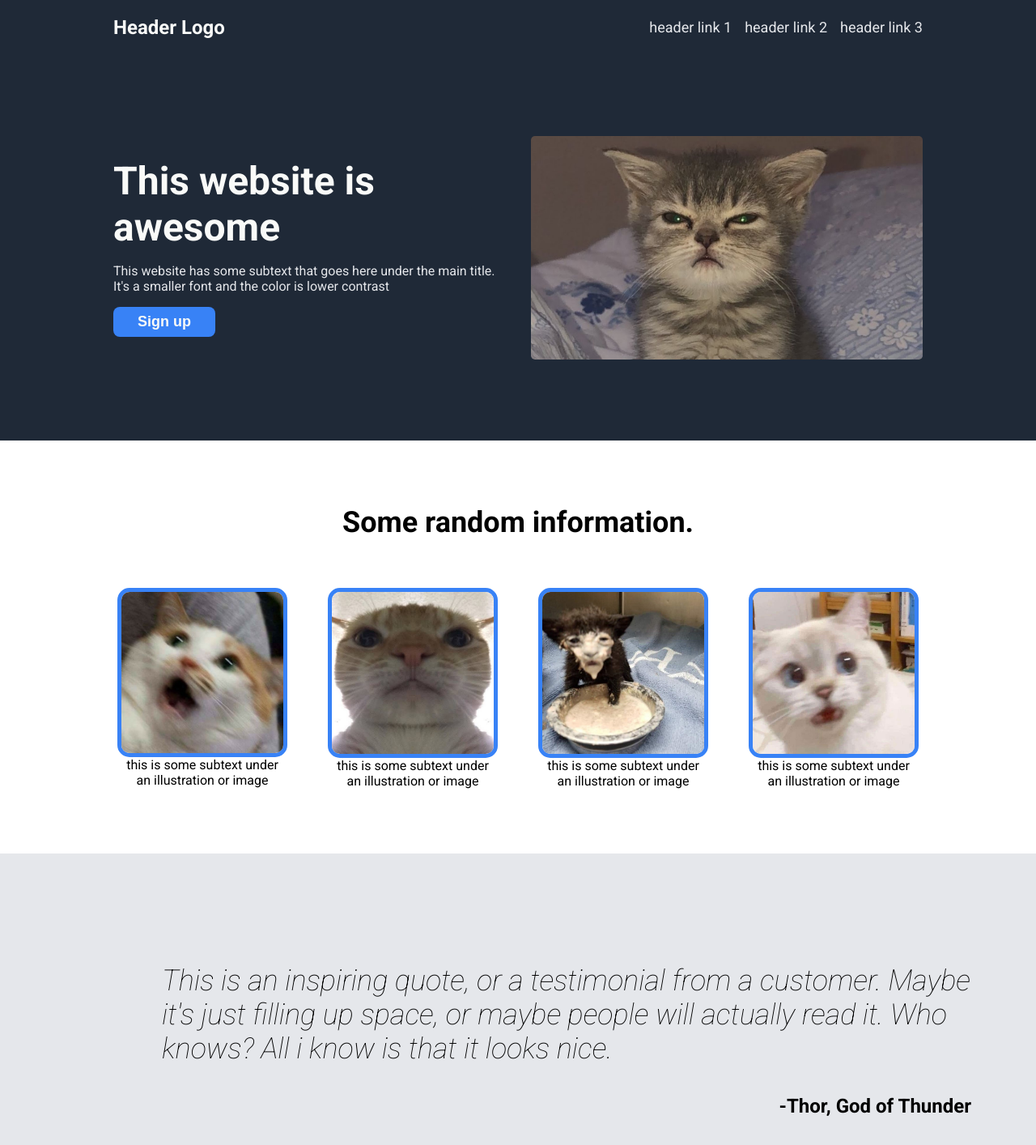
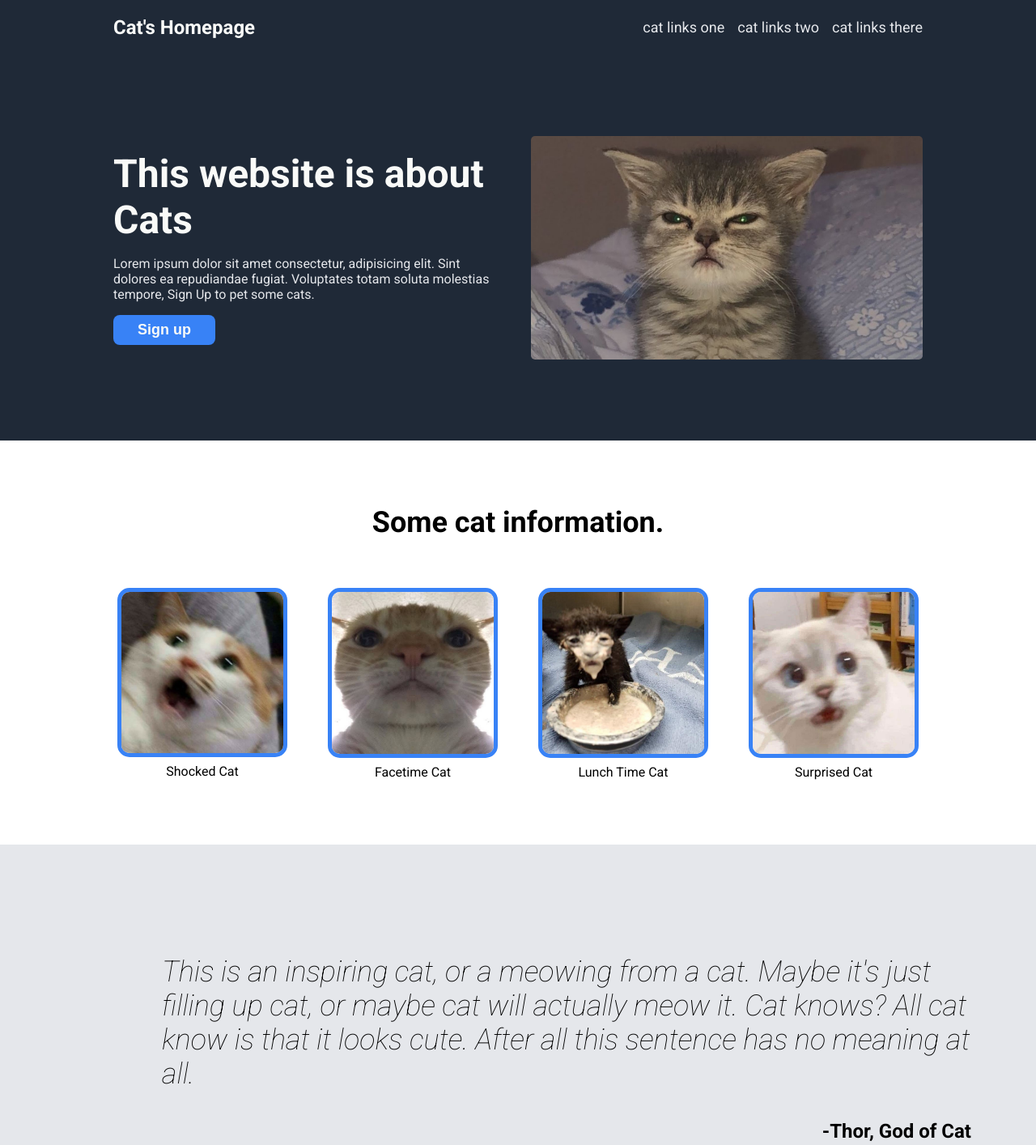
Before and after one commit to slavidkent/odin-landing-page, a plain HTML site: page index.html in a window 1280 px wide. Shown: the top 1414 px of the page at 81% size. Drawn offline with Linux system fonts and the light colour scheme.

Commit message:
Update html text
margin change in css to margin image and text in info area

```diff
--- a/index.html
+++ b/index.html
@@ -11,23 +11,23 @@
     <meta http-equiv="X-UA-Compatible" content="IE=edge">
     <meta name="viewport" content="width=device-width, initial-scale=1.0">
     <link rel="stylesheet" href="styles.css">
-    <title>The Odin Project</title>
+    <title>The Cat's Project</title>
 </head>
 
 <body>
     <header id="header">
         <nav>
-            <h1 class="header-logo-text">Header Logo</h1>
+            <h1 class="header-logo-text">Cat's Homepage</h1>
             <ul>
-                <li><a href="#">header link 1</a></li>
-                <li><a href="#">header link 2</a></li>
-                <li><a href="#">header link 3</a></li>
+                <li><a href="https://www.youtube.com/watch?v=dQw4w9WgXcQ&ab_channel=RickAstley" target="_blank">cat links one</a></li>
+                <li><a href="https://www.youtube.com/watch?v=5jKZ9KGtee0" target="_blank">cat links two</a></li>
+                <li><a href="https://www.youtube.com/watch?v=uwmeH6Rnj2E" target="_blank">cat links there</a></li>
             </ul>
         </nav>
         <div id="hero">
             <div class="hero-texts">
-                <h2>This website is awesome</h2>
-                <p>This website has some subtext that goes here under the main title. It's a smaller font and the color is lower contrast</p>
+                <h2>This website is about Cats</h2>
+                <p>Lorem ipsum dolor sit amet consectetur, adipisicing elit. Sint dolores ea repudiandae fugiat. Voluptates totam soluta molestias tempore, Sign Up to pet some cats.</p>
                 <button>Sign up</button>
             </div>
             <div class="hero-img-box">
@@ -37,45 +37,45 @@
     </header>
     <main>
         <div id="info">
-            <h2>Some random information.</h2>
+            <h2>Some cat information.</h2>
             <div class="info-img-collections">
                 <div class="img-set">
                     <img src="imgs/cat1.jpg" alt="cat">
-                    <figcaption>this is some subtext under an illustration or image</figcaption>
+                    <figcaption>Shocked Cat</figcaption>
                 </div>
                 <div class="img-set">
                     <img src="imgs/cat2.jpg" alt="cat">
-                    <figcaption>this is some subtext under an illustration or image</figcaption>
+                    <figcaption>Facetime Cat</figcaption>
                 </div>
                 <div class="img-set">
                     <img src="imgs/cat3.jpg" alt="cat">
-                    <figcaption>this is some subtext under an illustration or image</figcaption>
+                    <figcaption>Lunch Time Cat</figcaption>
                 </div>
                 <div class="img-set">
                     <img src="imgs/cat4.jpg" alt="cat">
-                    <figcaption>this is some subtext under an illustration or image</figcaption>
+                    <figcaption>Surprised Cat</figcaption>
                 </div>
             </div>
         </div>
         <div id="quote">
             <blockquote>
-                <p>This is an inspiring quote, or a testimonial from a customer. Maybe it's just filling up space, or maybe people will actually read
-                    it. Who knows? All i know is that it looks nice.</p>
-                <cite>-Thor, God of Thunder</cite>
+                <p>This is an inspiring cat, or a meowing from a cat. Maybe it's just filling up cat, or maybe cat will actually meow
+                    it. Cat knows? All cat know is that it looks cute. After all this sentence has no meaning at all.</p>
+                <cite>-Thor, God of Cat</cite>
             </blockquote>
         </div>
         <div id="sign-up">
             <div id="sign-up-box">
                 <div class="text-wrap">
-                    <h3>Call to action! It's time!</h3>
-                    <p>Sign up for our product by clicking that button right over there!</p>
+                    <h3>Call to action! It's time! Pet a cat TODAY!!!</h3>
+                    <p>Sign up for our cat petting services by clicking that button right over there!</p>
                 </div>
                 <button>Sign Up</button>
             </div>
         </div>
     </main>
     <footer id="footer">
-        <p>Copyright &copy The Odin Project 2022</p>
+        <p>Copyright &copy The Cat Project 2022</p>
     </footer>
 </body>
 
--- a/styles.css
+++ b/styles.css
@@ -102,6 +102,7 @@ body {
   width: 200px;
   margin: 30px;
   text-align: center;
+  gap: 0.5rem;
 }
 
 #quote {
```
